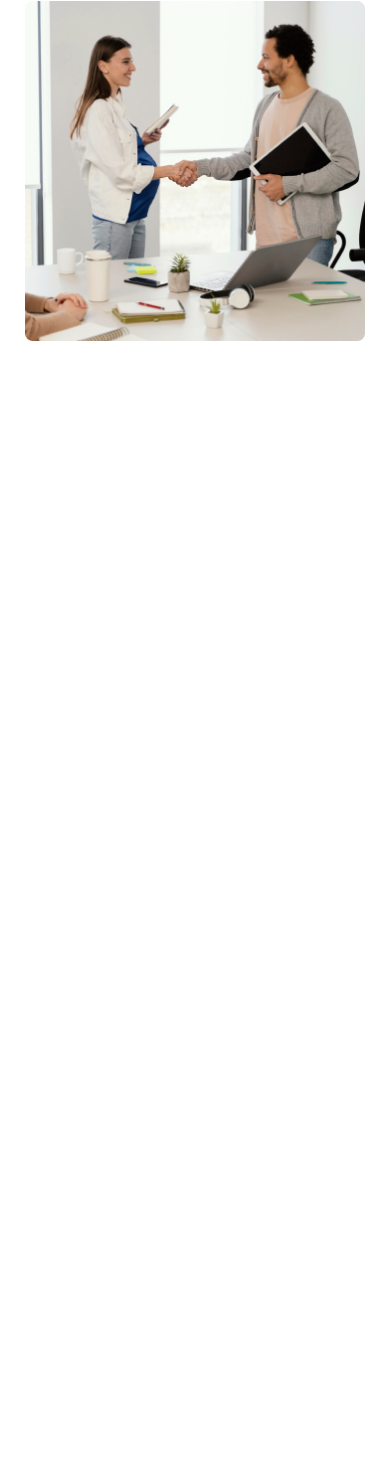
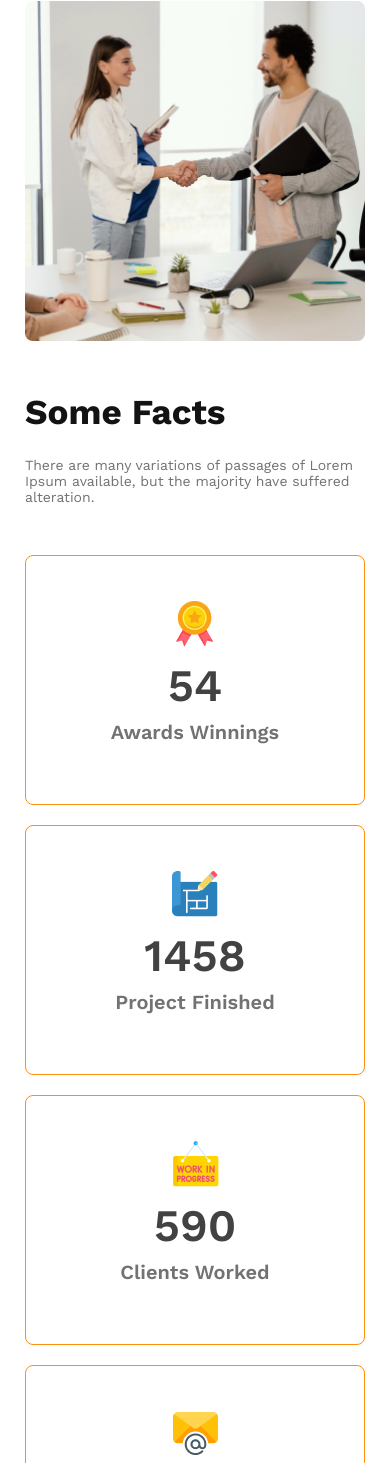
Before and after one commit to rahimsultan/g3-architects, a plain HTML site: page index.html in a window 390 px wide. Shown: the part 2123-3586 px from the top of the page. Before the commit the page ends 2494 px from the top, so only its background shows below. Drawn offline with nearby package versions, Linux system fonts and the light colour scheme.

Commit message:
fact section create and responsive

```diff
--- a/index.html
+++ b/index.html
@@ -54,6 +54,46 @@
           <button class="btn">Explore More</button>
         </div>
       </section>
+      <!-- Some Facts -->
+      <section class="fact-section">
+        <div class="Facts">
+          <h2 class="title">Some Facts</h2>
+          <p class="description">
+            There are many variations of passages of Lorem Ipsum available, but
+            the majority have suffered alteration.
+          </p>
+        </div>
+        <div class="cards">
+          <div class="card">
+            <div class="card__img">
+              <img src="./images/icons/ribon.png" />
+            </div>
+            <h3 class="card__count">54</h3>
+            <p class="card__title">Awards Winnings</p>
+          </div>
+          <div class="card">
+            <div class="card__img">
+              <img src="./images/icons/projects.png" />
+            </div>
+            <h3 class="card__count">1458</h3>
+            <p class="card__title">Project Finished</p>
+          </div>
+          <div class="card">
+            <div class="card__img">
+              <img src="./images/icons/customers.png" />
+            </div>
+            <h3 class="card__count">590</h3>
+            <p class="card__title">Clients Worked</p>
+          </div>
+          <div class="card">
+            <div class="card__img">
+              <img src="./images/icons/email.png" />
+            </div>
+            <h3 class="card__count">22578</h3>
+            <p class="card__title">Email Send</p>
+          </div>
+        </div>
+      </section>
     </main>
   </body>
 </html>
--- a/style.css
+++ b/style.css
@@ -140,6 +140,51 @@ ul li a {
   max-width: 535px;
 }
 
+/* Some Facts */
+.fact-section {
+  max-width: 1440px;
+  margin: 130px auto;
+  padding: 0 30px;
+}
+.Facts {
+  margin-bottom: 100px;
+}
+
+.Facts .description {
+  margin-top: 24px;
+  max-width: 540px;
+}
+
+.cards {
+  display: grid;
+  grid-template-columns: repeat(4, 240px);
+  justify-content: space-around;
+}
+
+.card {
+  border: 1px solid #ff900e;
+  border-radius: 8px;
+  display: flex;
+  flex-direction: column;
+  justify-content: center;
+  align-items: center;
+  gap: 8px;
+  padding: 45px 35px 60px 35px;
+}
+.card__count {
+  color: #424242;
+  font-size: 45px;
+  font-family: Work Sans;
+  font-weight: 600;
+}
+
+.card__title {
+  color: #727272;
+  font-size: 20px;
+  font-family: Work Sans;
+  font-weight: 600;
+}
+
 /* Responsive Media Query */
 
 /* ========= Mobile Devices =========== */
@@ -193,6 +238,20 @@ ul li a {
   .feature__content {
     margin-right: 0px;
   }
+
+  /* Some Facts */
+  .fact-section {
+    margin: 50px auto;
+    padding: 0 25px;
+  }
+  .Facts {
+    margin-bottom: 50px;
+    width: 100%;
+  }
+  .cards {
+    grid-template-columns: 1fr;
+    gap: 20px;
+  }
 }
 
 /* ========= Tablet Devices =========== */
@@ -232,6 +291,17 @@ ul li a {
   .feature__content .feature__title {
     max-width: 356px;
   }
+  /* Some Facts */
+  .fact-section {
+    margin: 60px auto;
+  }
+  .Facts {
+    margin-bottom: 60px;
+  }
+  .cards {
+    grid-template-columns: repeat(2, 1fr);
+    gap: 20px;
+  }
 }
 
 @media (min-width: 768px) and (max-width: 1024px) {
@@ -254,4 +324,16 @@ ul li a {
   .feature__content {
     margin-right: 0;
   }
+
+  /* Some Facts */
+  .fact-section {
+    margin: 70px 0;
+  }
+  .Facts {
+    margin-bottom: 60px;
+  }
+  .cards {
+    grid-template-columns: repeat(3, 1fr);
+    gap: 20px;
+  }
 }
```
